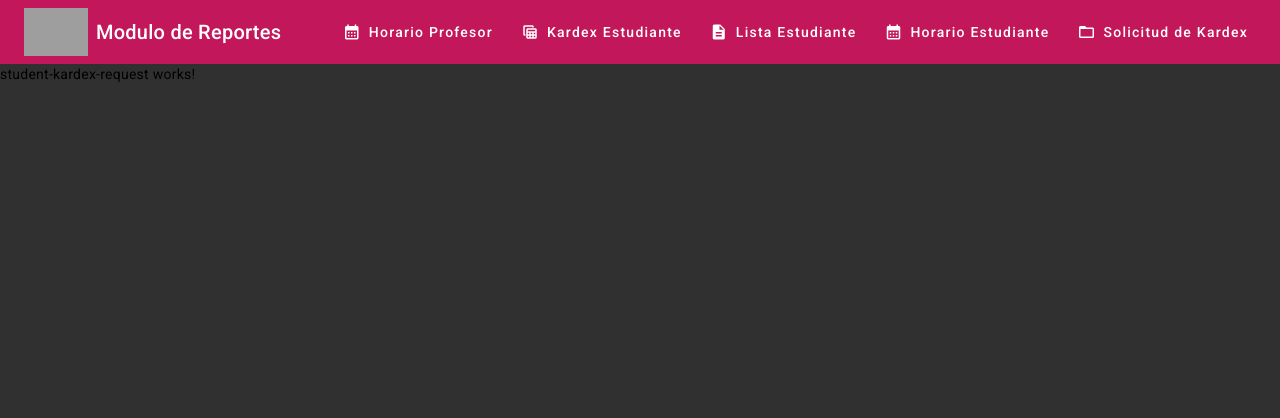
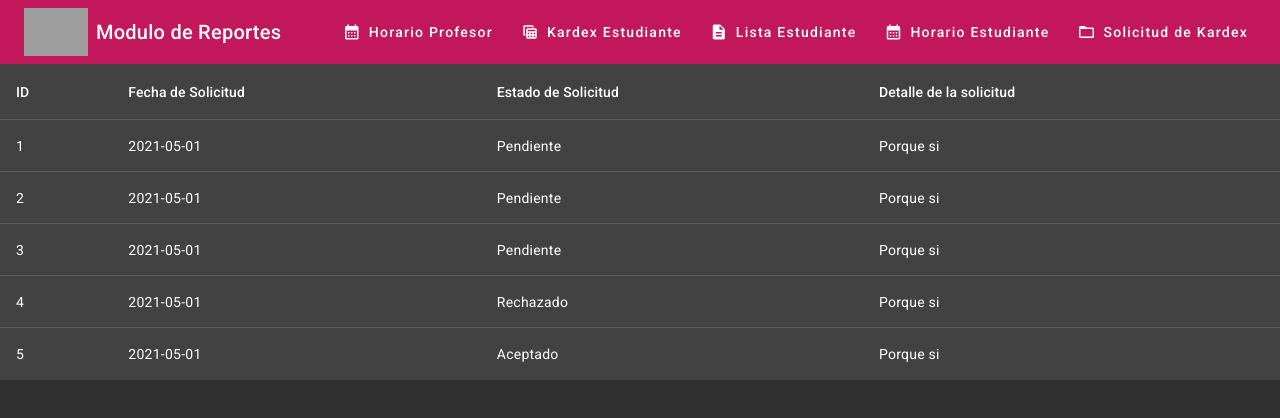
Before and after one commit to RadoV18/ucb-acad-soft, an Angular app in the folder frontend/: page /student/request/kardex in a window 1280 px wide. Shown: the top 418 px of the page. Built offline with nearby package versions, Linux system fonts and the light colour scheme; grey boxes are pictures that could not be loaded.

Commit message:
TDS-25 table made on request kardex

```diff
--- /dev/null
+++ b/frontend/src/app/models/RequestKardex.ts
@@ -0,0 +1,12 @@
+export interface RequestKardex {
+  id: number;
+  date: string;
+  status: string;
+  detail: DetailRequestKardex;
+
+}
+
+export interface DetailRequestKardex {
+  reason: string;
+  image: string;
+}
--- a/frontend/src/app/pages/student-kardex-request/student-kardex-request.component.html
+++ b/frontend/src/app/pages/student-kardex-request/student-kardex-request.component.html
@@ -1 +1,25 @@
-<p>student-kardex-request works!</p>
+<table mat-table [dataSource]="this.dataSource" matSort>
+
+  <ng-container matColumnDef="requestId">
+    <th mat-header-cell *matHeaderCellDef> ID </th>
+    <td mat-cell *matCellDef="let element"> {{ element.id }} </td>
+  </ng-container>
+
+  <ng-container matColumnDef="requestDate">
+    <th mat-header-cell *matHeaderCellDef> Fecha de Solicitud </th>
+    <td mat-cell *matCellDef="let element"> {{ element.date }} </td>
+  </ng-container>
+
+  <ng-container matColumnDef="requestStatus">
+    <th mat-header-cell *matHeaderCellDef> Estado de Solicitud </th>
+    <td mat-cell *matCellDef="let element"> {{ element.status }} </td>
+  </ng-container>
+
+  <ng-container matColumnDef="requestDetail">
+    <th mat-header-cell *matHeaderCellDef> Detalle de la solicitud </th>
+    <td mat-cell *matCellDef="let element"> {{ element.detail.reason }} </td>
+  </ng-container>
+
+  <tr mat-header-row *matHeaderRowDef="displayedColumns"></tr>
+  <tr mat-row *matRowDef="let row; columns: displayedColumns;"></tr>
+</table>
--- a/frontend/src/app/pages/student-kardex-request/student-kardex-request.component.ts
+++ b/frontend/src/app/pages/student-kardex-request/student-kardex-request.component.ts
@@ -1,10 +1,72 @@
 import { Component } from '@angular/core';
+import {RequestKardex} from "../../models/RequestKardex";
 
 @Component({
   selector: 'app-student-kardex-request',
   templateUrl: './student-kardex-request.component.html',
   styleUrls: ['./student-kardex-request.component.sass']
 })
+
 export class StudentKardexRequestComponent {
 
+
+
+  displayedColumns: string[] = [
+    'requestId',
+    'requestDate',
+    'requestStatus',
+    'requestDetail'
+  ];
+
+  dataSource : RequestKardex[] = [
+    {
+      id: 1,
+      date: "2021-05-01",
+      status: "Pendiente",
+      detail: {
+        reason: "Porque si",
+        image: "url"
+      }
+    },
+    {
+      id: 2,
+      date: "2021-05-01",
+      status: "Pendiente",
+      detail: {
+        reason: "Porque si",
+        image: "url"
+      }
+    },
+    {
+      id: 3,
+      date: "2021-05-01",
+      status: "Pendiente",
+      detail: {
+        reason: "Porque si",
+        image: "url"
+      }
+    },
+    {
+      id: 4,
+      date: "2021-05-01",
+      status: "Rechazado",
+      detail: {
+        reason: "Porque si",
+        image: "url"
+      }
+    },
+    {
+      id: 5,
+      date: "2021-05-01",
+      status: "Aceptado",
+      detail: {
+        reason: "Porque si",
+        image: "url"
+      }
+    },
+  ];
+
+
+
+
 }
```
